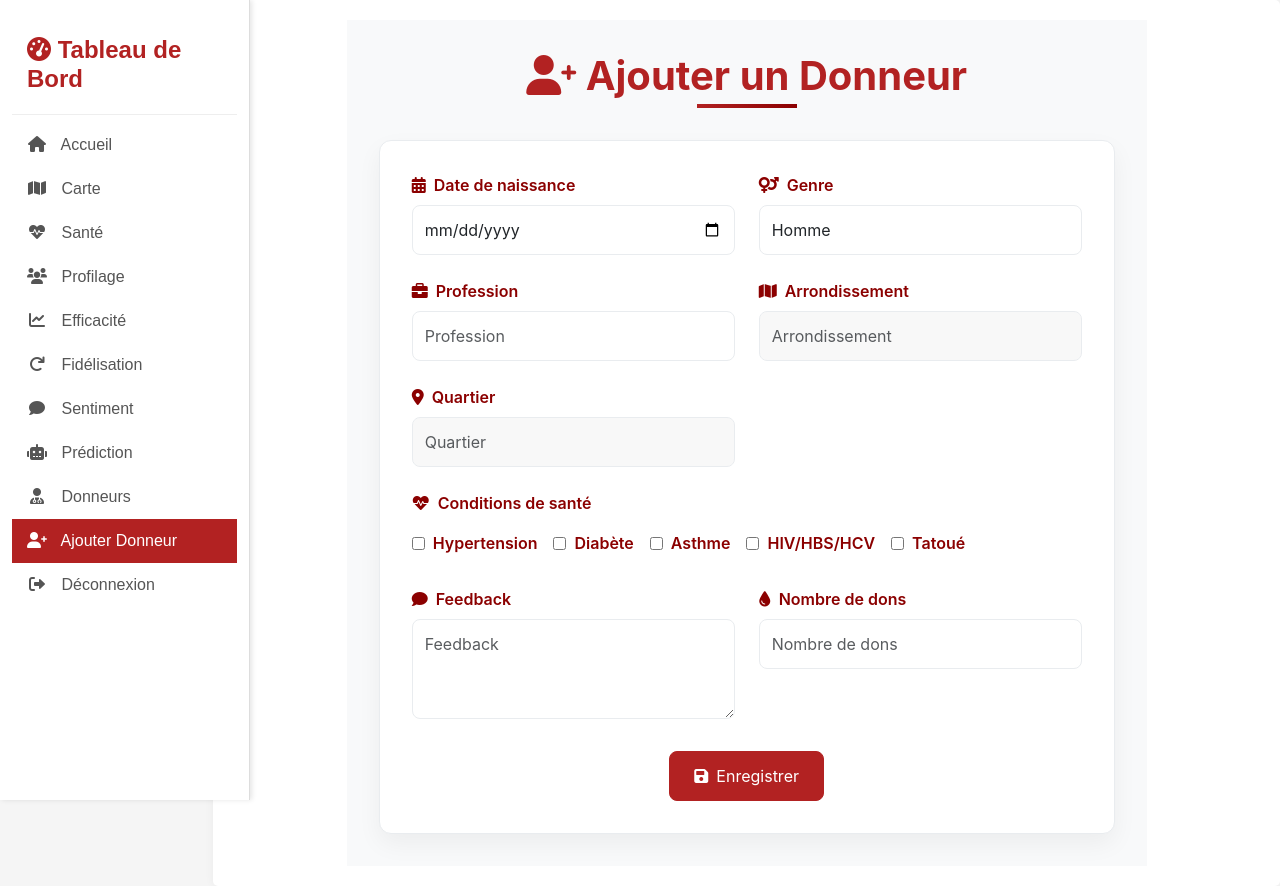
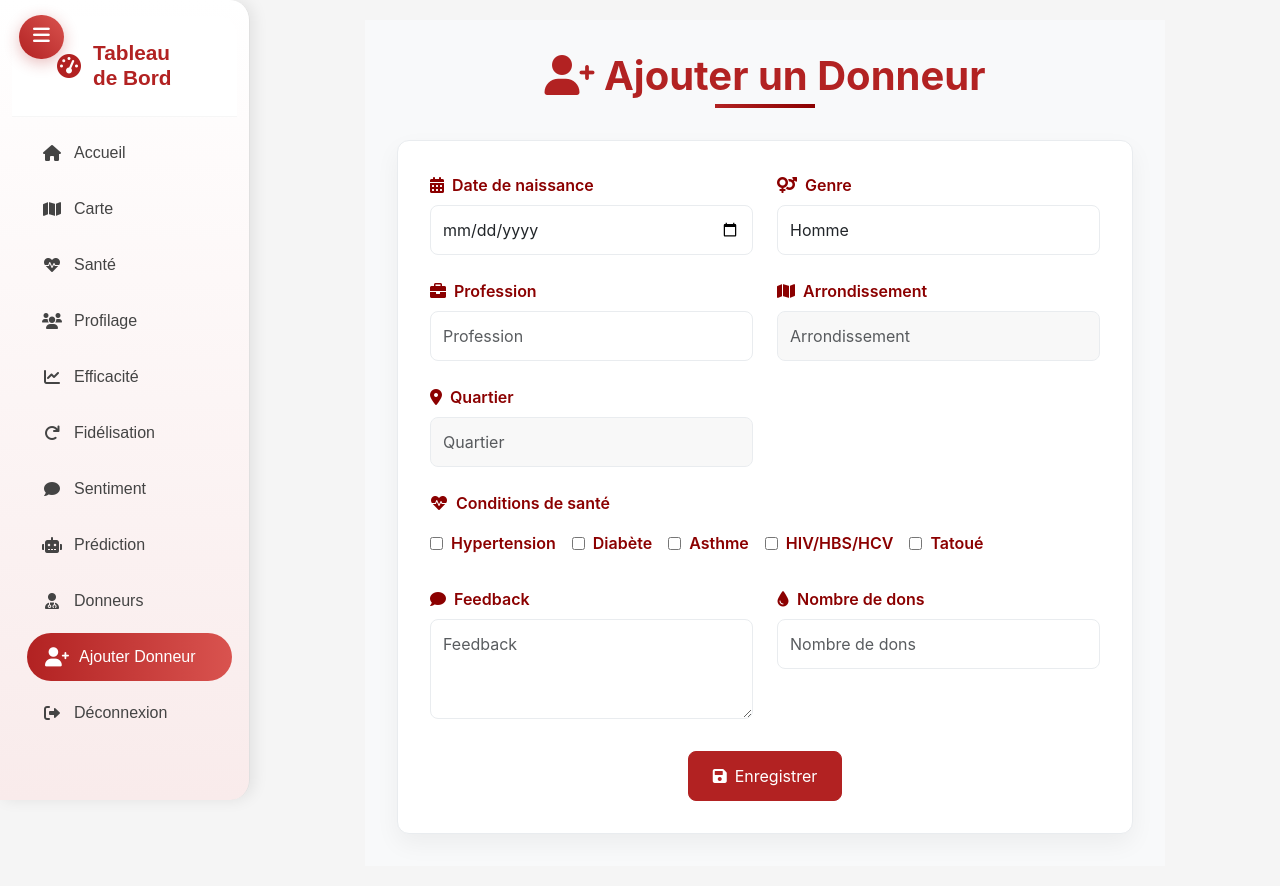
Before and after one commit to AymerickVick/Projet_De_Dn_Sang_CodeStorm, a Django app: page /add_donor/ in a window 1280 px wide. Run offline with Django 4.2, Linux system fonts and the light colour scheme; a user stored in the database is signed in; parts of the project's set-up code (start-up, migrations or seed data) failed here and were passed over.

Commit message:
toggle 03:24 2025-04-08

```diff
--- a/campagne/templates/base.html
+++ b/campagne/templates/base.html
@@ -5,119 +5,162 @@
     <title>Campagne Don de Sang</title>
     <meta charset="UTF-8">
     <meta name="viewport" content="width=device-width, initial-scale=1.0">
+
+    <!-- Fonts & Icons -->
     <link href="https://cdn.jsdelivr.net/npm/bootstrap@5.3.0/dist/css/bootstrap.min.css" rel="stylesheet">
     <link href="https://cdn.jsdelivr.net/npm/bootstrap-icons@1.10.0/font/bootstrap-icons.css" rel="stylesheet">
     <link href="https://cdnjs.cloudflare.com/ajax/libs/font-awesome/6.0.0/css/all.min.css" rel="stylesheet">
     <link href="{% static 'css/style.css' %}" rel="stylesheet">
-    <link rel="icon" href="{% static 'img/dononglet.ico' %}" type="image/x-icon">
+    <link rel="icon" href="{% static 'img/donoglet.ico' %}" type="image/x-icon">
+
     <style>
         body {
+            margin: 0;
+            font-family: Arial, sans-serif;
             background-color: #f5f5f5;
-            color: #333;
-            font-family: 'Arial', sans-serif;
-            margin: 0;
-            padding: 0;
-            overflow-x: hidden;
         }
 
+        /* Sidebar */
         .sidebar {
-            background-color: #ffffff;
-            border-right: 1px solid #ddd;
+            background: linear-gradient(180deg, #ffffff 0%, #f9ebeb 100%);
+            border-right: 1px solid #e0e0e0;
             height: 100vh;
             position: fixed;
             top: 0;
             left: 0;
             width: 250px;
-            box-shadow: 2px 0 5px rgba(0, 0, 0, 0.1);
-            transition: transform 0.3s ease;
+            box-shadow: 4px 0 15px rgba(0, 0, 0, 0.08);
+            transform: translateX(0);
+            transition: transform 0.4s ease-in-out;
             z-index: 1000;
+            overflow-y: auto;
+            border-top-right-radius: 20px;
+            border-bottom-right-radius: 20px;
+        }
+
+        .sidebar.hide {
+            transform: translateX(-100%);
         }
 
         .sidebar h4 {
             color: #b22222;
-            font-weight: bold;
-            padding: 20px 15px;
-            border-bottom: 1px solid #eee;
+            font-weight: 700;
+            padding: 25px 45px;
+            border-bottom: 1px solid rgba(238, 238, 238, 0.5);
+            display: flex;
+            align-items: center;
+            font-size: 1.3rem;
+            background: rgba(255, 255, 255, 0.9);
+            position: sticky;
+            top: 0;
+            z-index: 10;
+            border-top-right-radius: 20px;
         }
 
+        .sidebar h4 i {
+            margin-right: 12px;
+            font-size: 1.5rem;
+        }
+
+
         .nav-link {
-            color: #555;
-            padding: 10px 15px;
+            color: #444;
+            padding: 12px 20px;
             transition: all 0.3s ease;
             text-decoration: none;
+            display: flex;
+            align-items: center;
+            position: relative;
+            overflow: hidden;
+            border-radius: 30px;
+            margin: 4px 10px;
+        }
+
+        .nav-link i {
+            margin-right: 12px;
+            width: 20px;
+            text-align: center;
+            transition: transform 0.3s ease;
         }
 
         .nav-link:hover, .nav-link.active {
             color: #ffffff;
-            background-color: #b22222;
+            background: linear-gradient(90deg, #b22222, #d9534f);
+            transform: translateX(5px);
         }
 
-        .nav-link i {
-            margin-right: 10px;
-            width: 20px;
-            text-align: center;
+        .nav-link:hover i, .nav-link.active i {
+            transform: scale(1.2);
         }
-
+        /* Main */
         main {
             margin-left: 250px;
-            background-color: #ffffff;
-            min-height: 100vh;
             padding: 20px;
-            border-radius: 5px;
-            box-shadow: 0 0 10px rgba(0, 0, 0, 0.05);
             transition: margin-left 0.3s ease;
         }
 
+        .sidebar.hide + main {
+            margin-left: 0;
+        }
+
+        /* Toggle button */
         .toggle-btn {
-            display: none;
             position: fixed;
-            top: 10px;
-            left: 10px;
-            z-index: 1100;
-            background-color: #b22222;
+            top: 15px;
+            left: 19px;
+            z-index: 1001;
+            background: linear-gradient(45deg, #b22222, #d9534f);
             color: #fff;
             border: none;
-            padding: 10px;
-            border-radius: 5px;
+            padding: 10px 14px;
+            border-radius: 50px;
             cursor: pointer;
+            box-shadow: 0 4px 15px rgba(178, 34, 34, 0.3);
+            transition: transform 0.3s ease;
         }
 
+        .toggle-btn:hover {
+            transform: scale(1.1);
+        }
+
+        .toggle-btn i {
+            transition: transform 0.3s ease;
+            font-size: 1.2rem;
+        }
+
+        .toggle-btn.active i {
+            transform: rotate(90deg);
+        }
+
+        /* Responsive */
         @media (max-width: 768px) {
             .sidebar {
-                transform: translateX(-250px);
+                transform: translateX(-100%);
             }
-            main {
-                margin-left: 0;
-                width: 100%;
-            }
-            .toggle-btn {
-                display: block;
-            }
+
             .sidebar.show {
                 transform: translateX(0);
             }
-        }
 
-        @media (max-width: 576px) {
-            .sidebar {
-                width: 200px;
-            }
-            .toggle-btn {
-                padding: 8px;
+            main {
+                margin-left: 0;
             }
         }
     </style>
 </head>
 <body>
-    <button class="toggle-btn" onclick="toggleSidebar()">
+
+    <!-- Toggle Button -->
+    <button class="toggle-btn" onclick="toggleSidebar()" id="toggleSidebar">
         <i class="fas fa-bars"></i>
     </button>
 
+    <!-- Sidebar + Main -->
     <div class="container-fluid">
         <div class="row">
-            <nav class="col-md-2 d-md-block sidebar">
+            <nav class="sidebar" id="sidebar">
                 <div class="position-sticky pt-3">
-                    <h4><i class="fas fa-tachometer-alt"></i> <span>Tableau de Bord</span></h4>
+                    <h4><i class="fas fa-tachometer-alt"></i><span>Tableau de Bord</span></h4>
                     <ul class="nav flex-column">
                         <li class="nav-item"><a class="nav-link {% if request.resolver_match.url_name == 'dashboard' %}active{% endif %}" href="{% url 'dashboard' %}"><i class="fas fa-home"></i> <span>Accueil</span></a></li>
                         <li class="nav-item"><a class="nav-link {% if request.resolver_match.url_name == 'geo' %}active{% endif %}" href="{% url 'geo' %}"><i class="fas fa-map"></i> <span>Carte</span></a></li>
@@ -135,17 +178,30 @@
                     </ul>
                 </div>
             </nav>
-            <main class="col-md-9 ms-sm-auto col-lg-10 px-md-4">
+            <main class="col px-3">
                 {% block content %}{% endblock %}
             </main>
         </div>
     </div>
 
-    <script src="https://cdn.jsdelivr.net/npm/bootstrap@5.3.0/dist/js/bootstrap.bundle.min.js"></script>
     <script>
+        const sidebar = document.getElementById('sidebar');
+        const toggleBtn = document.getElementById('toggleSidebar');
+        const icon = toggleBtn.querySelector('i');
+
         function toggleSidebar() {
-            document.querySelector('.sidebar').classList.toggle('show');
+            sidebar.classList.toggle('hide');
+            toggleBtn.classList.toggle('active');
+
+            if (sidebar.classList.contains('hide')) {
+                icon.classList.remove('fa-bars');
+                icon.classList.add('fa-times');
+            } else {
+                icon.classList.remove('fa-times');
+                icon.classList.add('fa-bars');
+            }
         }
     </script>
+
 </body>
 </html>
```
